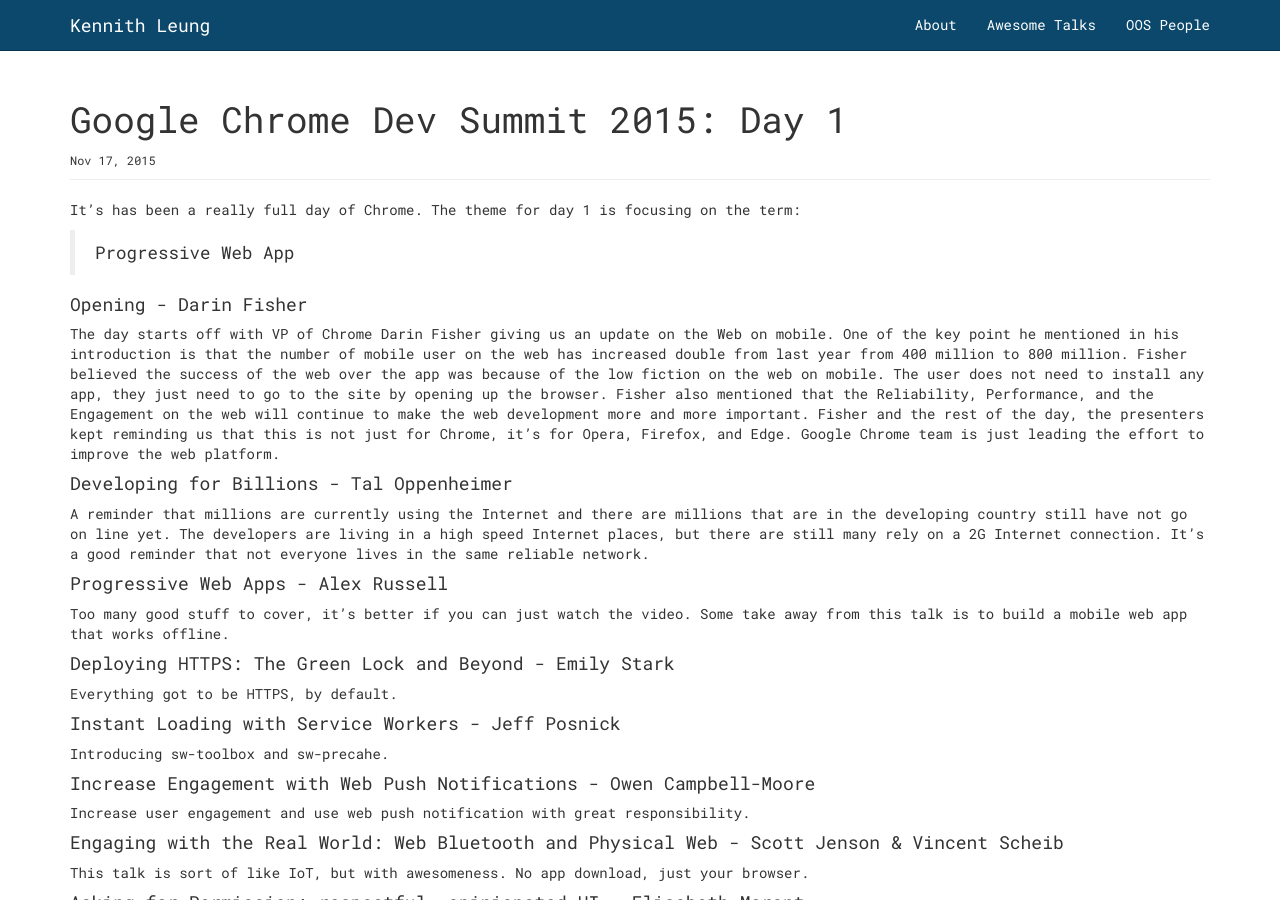
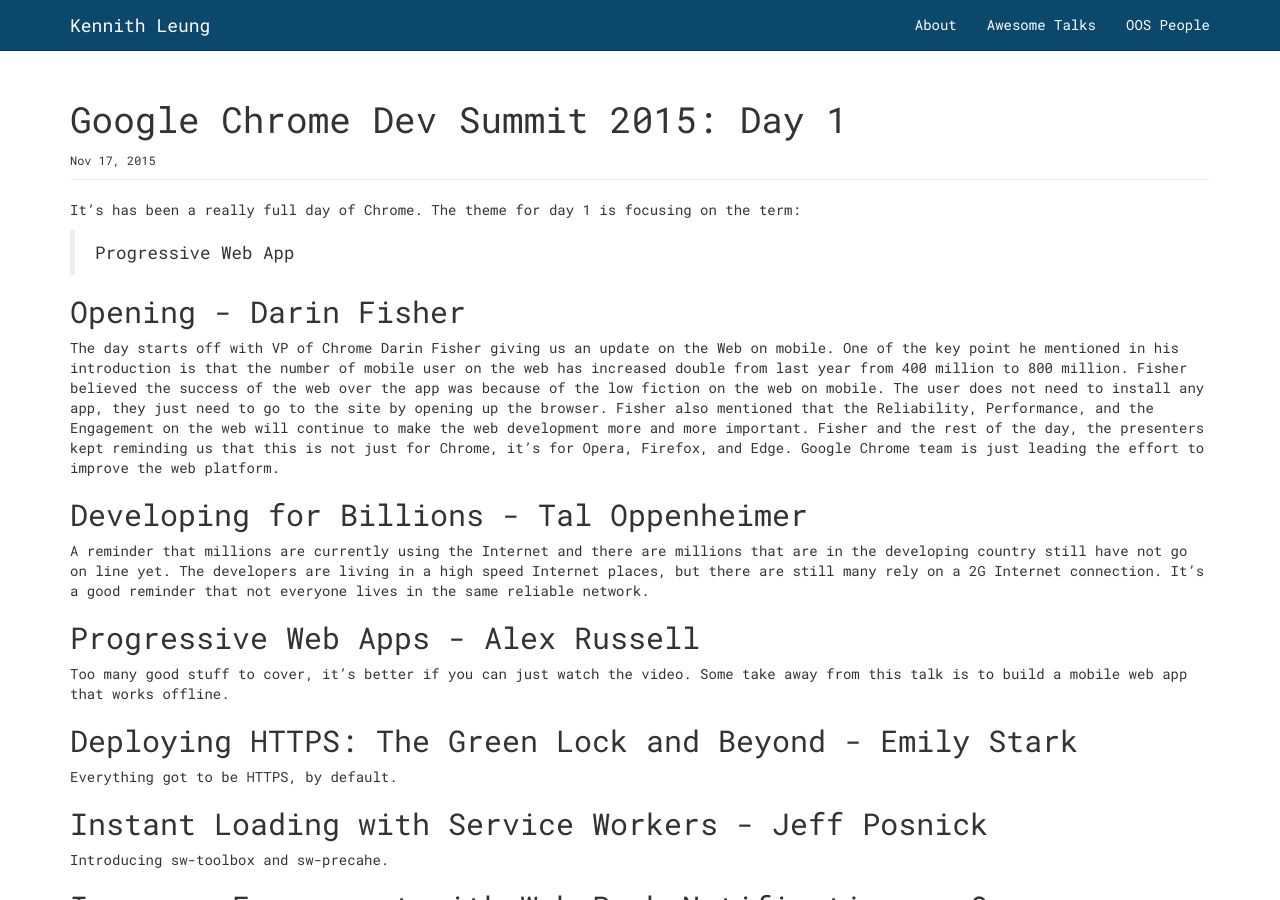
Before and after one commit to kennith/kennith.github.io, a Jekyll site: the page built from _posts/2015-11-17-google-chrome-dev-summit-2015-day-1.markdown, in a window 1280 px wide and 900 px high. Built offline with Jekyll 4.4.1, drawn with Linux system fonts in a browser that asks for light colours.

```diff
--- a/_posts/2015-11-17-google-chrome-dev-summit-2015-day-1.markdown
+++ b/_posts/2015-11-17-google-chrome-dev-summit-2015-day-1.markdown
@@ -9,41 +9,41 @@ It's has been a really full day of Chrome. The theme for day 1 is focusing on th
 
 >Progressive Web App
 
-#### Opening - Darin Fisher
+## Opening - Darin Fisher
 
 The day starts off with VP of Chrome Darin Fisher giving us an update on the Web on mobile. One of the key point he mentioned in his introduction is that the number of mobile user on the web has increased double from last year from 400 million to 800 million. Fisher believed the success of the web over the app was because of the low fiction on the web on mobile. The user does not need to install any app, they just need to go to the site by opening up the browser. Fisher also mentioned that the Reliability, Performance, and the Engagement on the web will continue to make the web development more and more important. Fisher and the rest of the day, the presenters kept reminding us that this is not just for Chrome, it's for Opera, Firefox, and Edge. Google Chrome team is just leading the effort to improve the web platform.
 
-#### Developing for Billions - Tal Oppenheimer
+## Developing for Billions - Tal Oppenheimer
 
 A reminder that millions are currently using the Internet and there are millions that are in the developing country still have not go on line yet. The developers are living in a high speed Internet places, but there are still many rely on a 2G Internet connection. It's a good reminder that not everyone lives in the same reliable network.
 
-#### Progressive Web Apps - Alex Russell
+## Progressive Web Apps - Alex Russell
 
 Too many good stuff to cover, it's better if you can just watch the video. Some take away from this talk is to build a mobile web app that works offline.
 
-#### Deploying HTTPS: The Green Lock and Beyond - Emily Stark
+## Deploying HTTPS: The Green Lock and Beyond - Emily Stark
 Everything got to be HTTPS, by default.
 
-#### Instant Loading with Service Workers - Jeff Posnick
+## Instant Loading with Service Workers - Jeff Posnick
 Introducing sw-toolbox and sw-precahe.
 
-#### Increase Engagement with Web Push Notifications - Owen Campbell-Moore
+## Increase Engagement with Web Push Notifications - Owen Campbell-Moore
 Increase user engagement and use web push notification with great responsibility.
 
-#### Engaging with the Real World: Web Bluetooth and Physical Web - Scott Jenson & Vincent Scheib
+## Engaging with the Real World: Web Bluetooth and Physical Web - Scott Jenson & Vincent Scheib
 This talk is sort of like IoT, but with awesomeness. No app download, just your browser.
 
-#### Asking for Permission: respectful, opinionated UI - Elisabeth Morant
+## Asking for Permission: respectful, opinionated UI - Elisabeth Morant
 1. Provide clear value.
 2. Asks at the right time.
 3. Only ask what you need.
 4. Give user control.
 5. Handle failure gracefully.
 
-#### Polymer sessions
+## Polymer sessions
 Overall theme, Polymer is here, use it because it's awesome.
 
-#### Accessibility - Alice Boxhall & Laura Palmaro
+## Accessibility - Alice Boxhall & Laura Palmaro
 This section hits hard on me. It's a reminder that sometimes I am taking things for granted and not think about accessibility when developing web application. It's important to remember that I also need to write my application with care and detail.
 
 The accessibility function are already built in the browser, just need to use them properly. A very good reminder talk.
--- a/_posts/2015-11-18-google-chrome-dev-summit-2015-day-2.markdown
+++ b/_posts/2015-11-18-google-chrome-dev-summit-2015-day-2.markdown
@@ -5,7 +5,7 @@ date:   2015-11-18
 categories: "google chrome web conference"
 ---
 
-# DevTools
+## DevTools
 1. Make authoring fast, intuitive and fun.
 	# add color
 	# color palatte
@@ -15,7 +15,7 @@ categories: "google chrome web conference"
 DevTool will be mobile first. The device mode icon is now on the display panel.
 Service Worker moved to as part of the DevTool
 
-# Introduction to RAIL
+## Introduction to RAIL
 R - Response (100ms)
 
 A - Animation (16ms)
```
